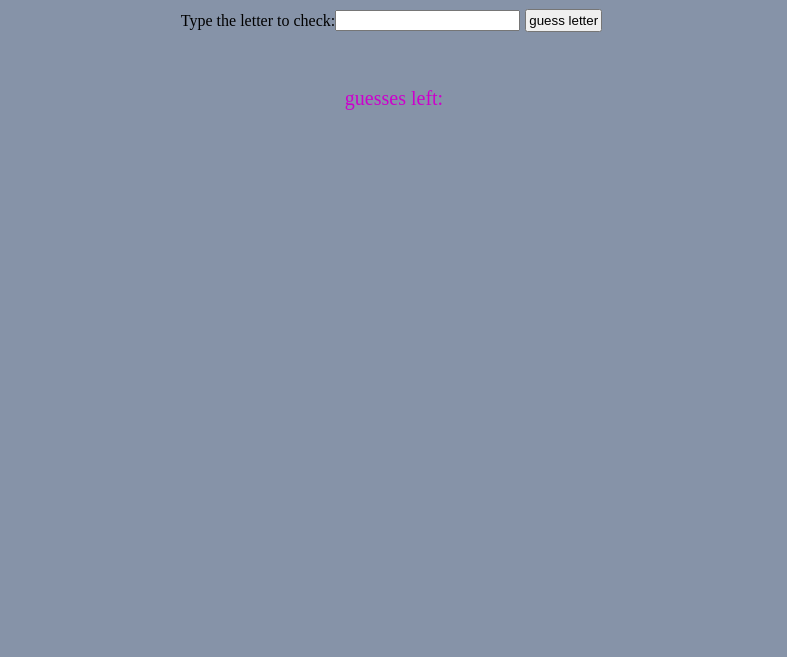
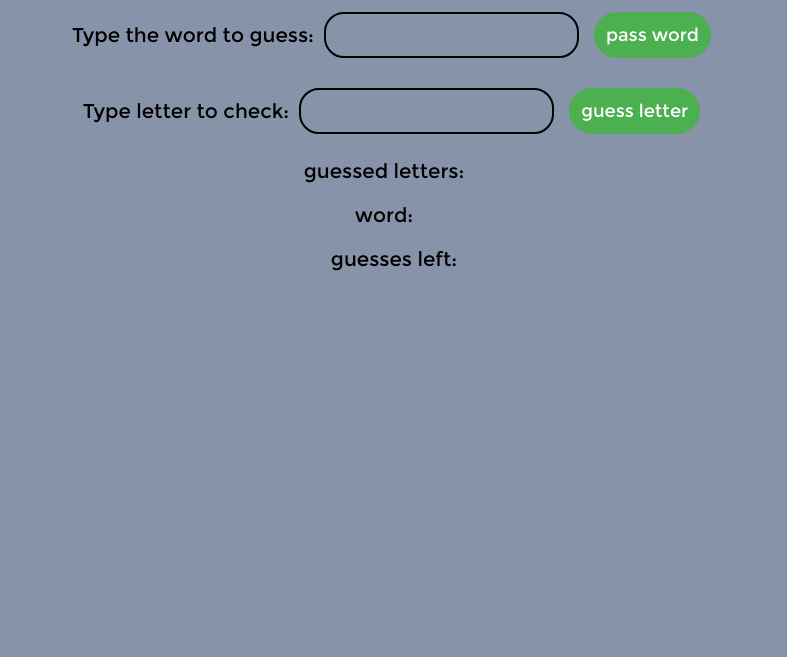
Before and after one commit to krzszk96/Hangman_game, a website: page src/index.html in a window 1280 px wide. Shown: the part 151-808 px from the top of the page, without its empty margins (246-1033 px from the left). Drawn offline with Linux system fonts and the light colour scheme.

Commit message:
design adjusted

```diff
--- a/src/index.html
+++ b/src/index.html
@@ -21,16 +21,25 @@
 
       <form class="lettertoguess" id="lettertoguess">
         <br>
-        <div>Type the letter to check: </div><br>
+        <div>Type letter to check: </div><br>
         <input type="text" name="gletter">
         <button class="btn1" type="button" onclick="takeLetter(), letterCheck()">guess letter</button>
       </form>
 
-      <div class="typedletters" id="typedletter"></div>
+      <div class="wrap">
+        <div class="typedletters">guessed letters:</div>
+        <div class="typedletters" id="typedletter"></div>
+      </div>
 
-      <div class="display" id="display"></div>
+      <div class="wrap">
+        <div class="typedletters">word:</div>
+        <div class="display" id="display"></div>
+      </div>
 
-      <div class="guess" id="guess">guesses left:</div>
+      <div class="wrap">
+        <div class="typedletters">guesses left:</div>
+        <div class="guess" id="guess"></div>
+      </div>
 
 
       <!--build:js -->
--- a/src/js/script.js
+++ b/src/js/script.js
@@ -1,18 +1,17 @@
-var guess = 10; // ta zmienna nie zmienia wartości
+var guess = 10;
 var sumletter = "";
 var licz = 0;
 var field = [];
 
-function guessCount(){ // tan funckja tez nie działa
-
-  if(guess==1){console.log("game over")}
+function guessCount(){
+  if(guess==1){alert("GAME OVER"); location.reload();}
   else {
     if(licz==2){guess--;}
-    console.log("zostalo prob-"+guess);
+    console.log("zostalo prob -"+guess);
+    document.getElementById("guess").innerHTML = guess;
   }
 }
 function takeWord() {
-
     var x = document.getElementById("wordtoguess");
     var word = "";
     var i;
@@ -20,7 +19,6 @@ function takeWord() {
         word = word + x.elements[i].value;
     }
     localStorage.setItem("word", word);
-    //document.getElementById("typedword").innerHTML = localStorage.getItem("word");
 }
 function takeLetter() {
     var x = document.getElementById("lettertoguess");
@@ -56,13 +54,9 @@ function letterCheck(){
     if((y.charAt(i))==(z.charAt(0))){
         field.splice( i, 1, z );
         licz=1;
-        //console.log(licz + "licznik");
-        //guess++;
     }
-
   }
   guessCount();
-  //if(licz==0){console.log("pudło!");}
 
   localStorage.setItem("field", JSON.stringify(field));
   var storedfield = JSON.parse(localStorage.getItem("field"));
--- a/src/scss/style.scss
+++ b/src/scss/style.scss
@@ -8,40 +8,83 @@ body, html {
 .title{
   color: #fff;
   text-align: center;
-  font-size: 38px;
+  font-family: 'Orange-Juice';
+  font-size: 100px;
   padding: 20px;
 }
 .wordtoguess{
   display: flex;
   align-items: center;
   justify-content: center;
+  font-size: 20px;
+  font-family: 'Montserrat-Regular';
   padding: 10px;
+}
+input{
+  padding: 10px;
+  margin: 0 10px 0 10px;
+  font-size: 18px;
+  font-family: 'Montserrat-Regular';
+  background-color: $color-bg;
+  border: 2px solid #000;
+  border-radius: 20px;
+  outline-width: 0;
 }
 .lettertoguess{
   display: flex;
   align-items: center;
   justify-content: center;
+  font-size: 20px;
+  font-family: 'Montserrat-Regular';
   padding: 10px;
 }
 .btn1{
+  background-color: #4CAF50;
+  border: 2px solid #4CAF50;
+  color: #fff;
+  border-radius: 25px;
+  outline-width: 0;
+  font-size: 18px;
+  font-family: 'Montserrat-Regular';
   margin: 5px;
-  padding: 2px;
+  padding: 10px;
+  cursor: pointer;
+  &:hover{
+    background-color: #fff;
+    color:#000;
+  }
+}
+.wrap{
+  display: flex;
+  justify-content: center;
 }
 .typedletters{
-  display: flex;
-  justify-content: center;
+  //display: flex;
+  //justify-content: center;
   font-size: 20px;
+  font-family: 'Montserrat-Regular';
   padding: 10px;
 }
 .display{
   display: flex;
   justify-content: center;
-  font-size: 30px;
+  font-size: 20px;
+  font-family: 'Montserrat-Regular';
   padding: 10px;
 }
 .guess{
   display: flex;
   justify-content: center;
+  align-items: center;
   font-size: 20px;
-  color:#cc00cc;
+  font-family: 'Montserrat-Regular';
+  color:#000;
 }
+@font-face {
+    font-family: Orange-Juice;
+    src: url(../fonts/orangejuice.ttf);
+}
+@font-face {
+    font-family: Montserrat-Regular;
+    src: url(../fonts/Montserrat-Regular.ttf);
+}
```
Also changed, not shown: src/css/style.css, src/fonts/Montserrat-Bold.ttf (added), src/fonts/Montserrat-Regular.ttf (added), src/fonts/orangejuice.ttf (added).
